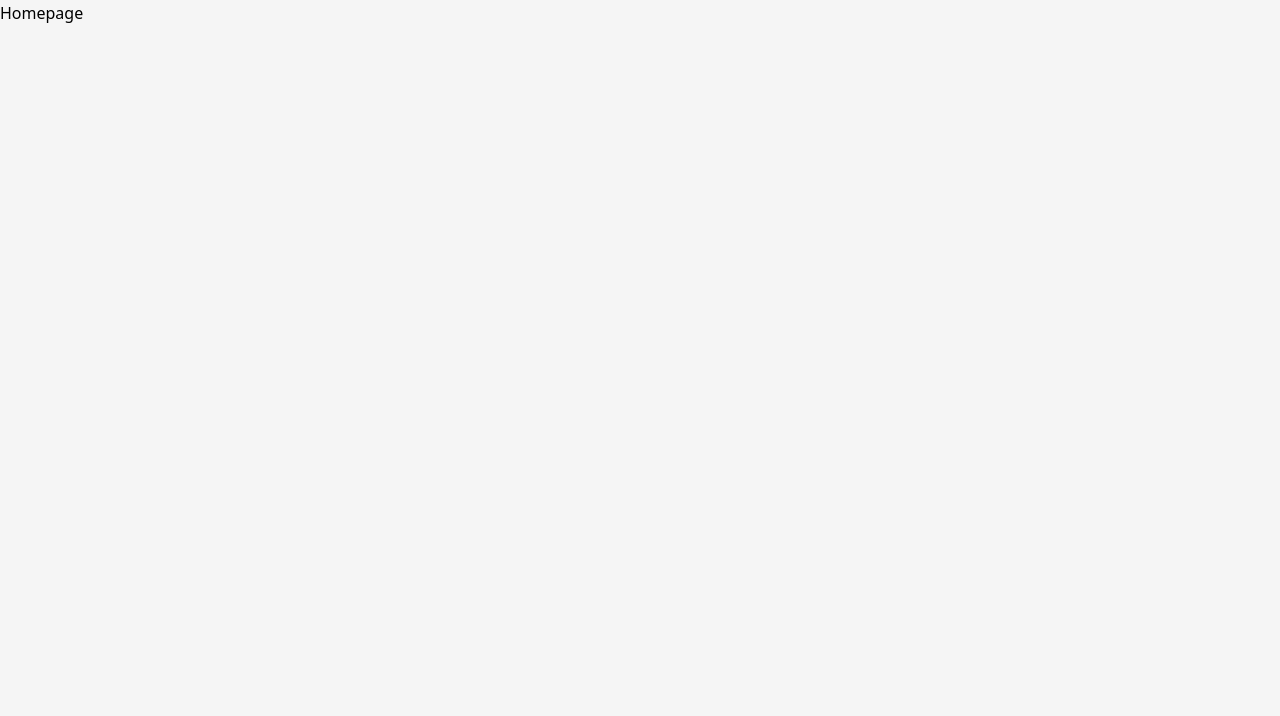
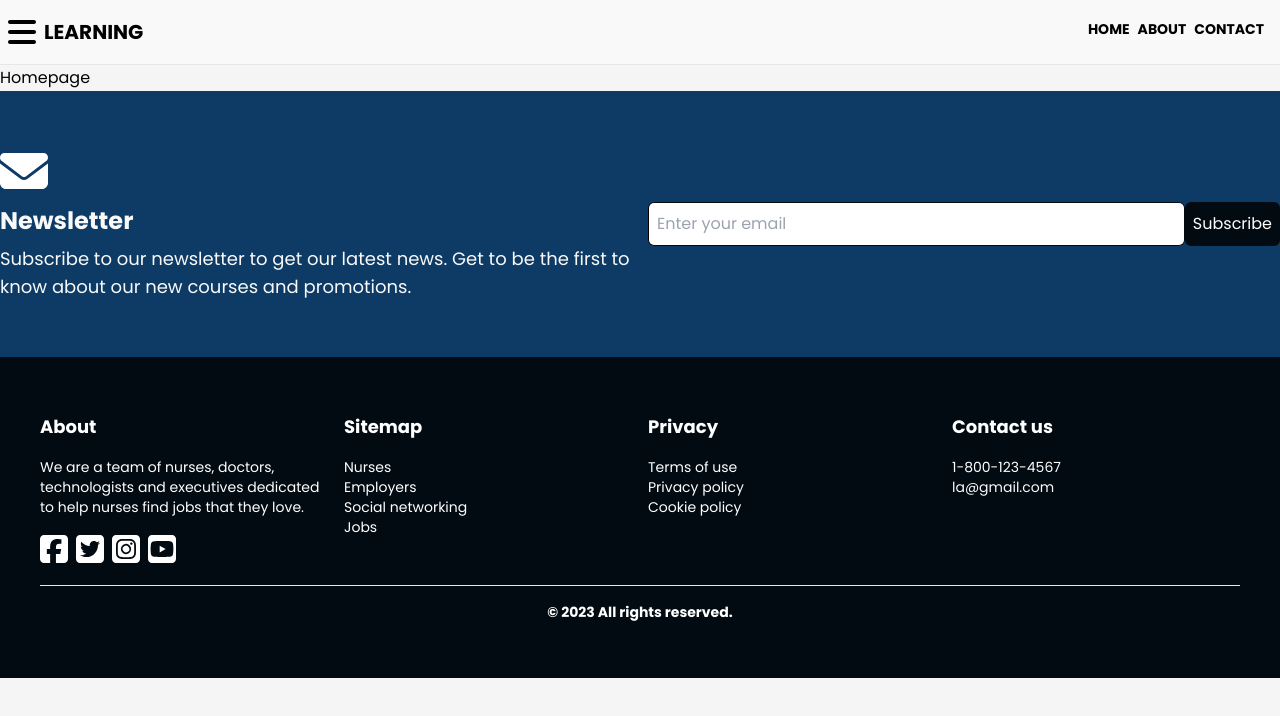
Before and after one commit to LearningAfrica/learning_africa_frontend, a React (Vite) app: page / in a window 1280 px wide. Shown: the top 716 px of the page. Built offline with nearby package versions, Linux system fonts and the light colour scheme.

Commit message:
Add footer and header

```diff
--- a/package.json
+++ b/package.json
@@ -10,11 +10,15 @@
     "preview": "vite preview"
   },
   "dependencies": {
+    "@fortawesome/fontawesome-svg-core": "^6.5.1",
+    "@fortawesome/free-brands-svg-icons": "^6.5.1",
+    "@fortawesome/free-regular-svg-icons": "^6.5.1",
+    "@fortawesome/free-solid-svg-icons": "^6.5.1",
+    "@fortawesome/react-fontawesome": "^0.2.0",
     "framer-motion": "^10.16.12",
     "react": "^18.2.0",
     "react-dom": "^18.2.0",
     "react-helmet": "^6.1.0",
-    "react-icons": "^4.12.0",
     "react-router-dom": "^6.20.1",
     "vite-tsconfig-paths": "^4.2.1"
   },
--- a/src/index.css
+++ b/src/index.css
@@ -1,10 +1,11 @@
+@import url('https://fonts.googleapis.com/css2?family=Poppins:ital,wght@0,100;0,200;0,300;0,400;0,500;0,600;0,700;0,800;0,900;1,100;1,200;1,300;1,400;1,500;1,600;1,700;1,800;1,900&display=swap');
 @tailwind base;
 @tailwind components;
 @tailwind utilities;
 
 @layer base {
   body {
-    @apply bg-grey-3 text-base leading-relaxed;
+    @apply bg-grey-3 text-base leading-relaxed font-poppins;
   }
   .section {
     @apply py-[50px] lg:py-[70px];
--- /dev/null
+++ b/src/modules/base/components/BaseFooter.tsx
@@ -0,0 +1,136 @@
+import { FontAwesomeIcon } from '@fortawesome/react-fontawesome';
+import { faEnvelope } from '@fortawesome/free-solid-svg-icons';
+import { faFacebookSquare, faInstagramSquare, faTwitterSquare, faYoutubeSquare } from '@fortawesome/free-brands-svg-icons';
+
+export default function BaseFooter() {
+	const year = new Date().getFullYear();
+	return (
+		<div className="">
+			<div className="w-full bg-s-blue py-10">
+				<div className="max-w-7xl mx-auto flex flex-col gap-2 md:gap-4 md:flex-row items-center py-4">
+					<div className="flex-1 flex flex-col gap-2">
+						{/* Logo */}
+						<div className="text-white font-bold text-2xl">
+							<FontAwesomeIcon icon={faEnvelope} size="2x" />
+						</div>
+						<h1 className="text-md md:text-2xl text-light font-bold">
+							Newsletter
+						</h1>
+						<p className="text-lg text-light">
+							Subscribe to our newsletter to get our latest news.
+							Get to be the first to know about our new courses
+							and promotions.
+						</p>
+					</div>
+					{/* Newsletter */}
+					<div className="flex-1">
+						{/* Newsletter */}
+						<form action="" className="w-full flex">
+							<input
+								type="text"
+								className="border border-s-black rounded-md p-2 w-full"
+								placeholder="Enter your email"
+							/>
+							<input
+								type="submit"
+								value="Subscribe"
+								className="bg-s-black text-white rounded-md p-2"
+							/>
+						</form>
+					</div>
+				</div>
+			</div>
+			<div className="w-full bg-s-black p-10">
+				<div className="max-w-7xl mx-auto flex flex-col gap-4 py-4">
+					{/* Footer */}
+					<div className="grid grid-cols-1 md:grid-cols-2 lg:grid-cols-4 gap-4">
+						<div className='flex flex-col gap-4'>
+							<h1 className="text-white font-bold text-lg">
+								About
+							</h1>
+							<p className="text-white text-sm">
+								We are a team of nurses, doctors, technologists
+								and executives dedicated to help nurses find
+								jobs that they love.
+							</p>
+							<div className='flex gap-2 text-light '>
+								<a
+									href="https://www.facebook.com"
+									className="text-s-blue"
+								>
+								<FontAwesomeIcon icon={faFacebookSquare} size="2x" color='white' />
+								</a>
+								<a
+									href="https://www.twitter.com"
+									className="text-s-blue"
+								>
+									<FontAwesomeIcon icon={faTwitterSquare} size="2x" color='white' />
+								</a>
+								<a
+									href="https://www.instagram.com"
+									className="text-s-blue"
+								>
+									<FontAwesomeIcon icon={faInstagramSquare} size="2x" color='white' />
+								</a>
+								<a
+									href="https://www.youtube.com"
+									className="text-s-blue"
+								>
+									<FontAwesomeIcon icon={faYoutubeSquare} size="2x" color='white'/>
+								</a>
+							</div>
+						</div>
+						<div
+						className='flex flex-col gap-4'
+						>
+							<h1 className="text-white font-bold text-lg">
+								Sitemap
+							</h1>
+							<ul className="text-white text-sm">
+								<li> Nurses</li>
+								<li> Employers</li>
+								<li> Social networking</li>
+								<li> Jobs</li>
+							</ul>
+						</div>
+						<div className='flex flex-col gap-4'>
+							<h1 className="text-white font-bold text-lg">
+								Privacy
+							</h1>
+							<ul className="text-white text-sm">
+								<li> Terms of use</li>
+								<li> Privacy policy</li>
+								<li> Cookie policy</li>
+							</ul>
+						</div>
+						<div
+						className='flex flex-col gap-4'
+						>
+							<h1 className="text-white font-bold text-lg">
+								Contact us
+							</h1>
+							<ul className="text-white text-sm">
+								<li> 1-800-123-4567</li>
+								<li>
+									<a
+										href="mailto:la@gmail.com"
+										className="text-light"
+									>
+									la@gmail.com
+									</a>
+								</li>
+							</ul>
+
+						</div>
+					</div>
+					{/* Horizontal line */}
+					<hr />
+					{/* Copyright */}
+					<div className="text-center text-white font-bold text-sm">
+						© {year} All rights reserved.
+					</div>
+				</div>
+			</div>
+		</div>
+	);
+}
--- /dev/null
+++ b/src/modules/base/components/BaseHeader.tsx
@@ -0,0 +1,27 @@
+import { FontAwesomeIcon } from '@fortawesome/react-fontawesome';
+import { faBars } from '@fortawesome/free-solid-svg-icons';
+export default function BaseHeader() {
+	return (
+		<div className="border-b p-2 bg-light sticky top-0">
+			<div className="max-w-7xl mx-auto py-2 flex justify-between">
+				<div className='flex items-center gap-2'>
+					<FontAwesomeIcon icon={faBars} size="2x" />
+					<h2 className='text-xl uppercase font-bold'>Learning</h2>
+				</div>
+				<div>
+					<ul>
+						<li className='inline-block mr-2'>
+							<a href="#" className='text-sm uppercase font-bold'>Home</a>
+						</li>
+						<li className='inline-block mr-2'>
+							<a href="#" className='text-sm uppercase font-bold'>About</a>
+						</li>
+						<li className='inline-block mr-2'>
+							<a href="#" className='text-sm uppercase font-bold'>Contact</a>
+						</li>
+					</ul>
+				</div>
+			</div>
+		</div>
+	);
+}
--- a/src/modules/base/layouts/BaseLayout.tsx
+++ b/src/modules/base/layouts/BaseLayout.tsx
@@ -1,11 +1,15 @@
 import { Outlet } from "react-router-dom";
 import BaseLayoutWrapper from "../components/BaseLayoutWrapper";
+import BaseHeader from "../components/BaseHeader";
+import BaseFooter from "../components/BaseFooter";
 
 export default function BaseLayout() {
   return (
 	<div>
 		<BaseLayoutWrapper>
+		<BaseHeader />
 		<Outlet />
+		<BaseFooter />
 		</BaseLayoutWrapper>
 	</div>
   )
--- a/src/modules/base/layouts/ProtectedBaseLayout.tsx
+++ b/src/modules/base/layouts/ProtectedBaseLayout.tsx
@@ -1,11 +1,15 @@
 import { Outlet } from 'react-router-dom';
 import BaseLayoutWrapper from '../components/BaseLayoutWrapper';
+import BaseHeader from '../components/BaseHeader';
+import BaseFooter from '../components/BaseFooter';
 
 export default function ProtectedBaseLayout() {
 	return (
 		<div>
 			<BaseLayoutWrapper>
+				<BaseHeader />
 				<Outlet />
+				<BaseFooter />
 			</BaseLayoutWrapper>
 		</div>
 	);
--- a/tailwind.config.js
+++ b/tailwind.config.js
@@ -1,43 +1,49 @@
 /** @type {import('tailwindcss').Config} */
 export default {
-  content: ["./index.html", "./src/**/*.{js,ts,jsx,tsx}"],
+	content: ['./index.html', './src/**/*.{js,ts,jsx,tsx}'],
 	theme: {
 		container: {
 			padding: {
-        DEFAULT: "1.5rem",
+				DEFAULT: '1.5rem'
 				// lg: "3rem",
-      },
+			}
 		},
 		screens: {
-      sm: "640px",
-      md: "768px",
-      lg: "1024px",
-      xl: "1280px",
+			sm: '640px',
+			md: '768px',
+			lg: '1024px',
+			xl: '1280px'
 		},
 		extend: {
 			colors: {
-        primary: "#23262F",
-        accent: "#286F6C",
+				primary: '#23262F',
+				's-blue': '#0D3B66',
+				's-black': '#020A12',
+				light: '#F9F9F9',
+				accent: '#286F6C',
 				grey: {
-          DEFAULT: "#919297",
-          1: "#D9D9D9",
-          2: "#E7E9EB",
-          3: "#F5F5F5",
+					DEFAULT: '#919297',
+					1: '#D9D9D9',
+					2: '#E7E9EB',
+					3: '#F5F5F5'
 				},
-        white: "#fff",
-        pink: "pink",
+				white: '#fff',
+				pink: 'pink'
 			},
 			backgroundColor: {
-        orange: "#ff581f",
+				orange: '#ff581f'
 			},
 			backgroundImage: {
 				hero: 'url("/images/hero-bg.jpg")',
-        cta: 'url("/images/hero-bg1.jpg")',
+				cta: 'url("/images/hero-bg1.jpg")'
 			},
 			dropShadow: {
-        primary: "0px 4px 10px rgba(15, 27, 51, 0.05);",
+				primary: '0px 4px 10px rgba(15, 27, 51, 0.05);'
 			},
+			fontFamily: {
+				poppins: ['Poppins', 'sans-serif']
+			}
+		}
 	},
-  },
-  plugins: [],
+	plugins: []
 };
```
Also changed, not shown: 1 other file (tests, documents, lock files or other folders). Lines whose indentation alone changed are shown as unchanged.
